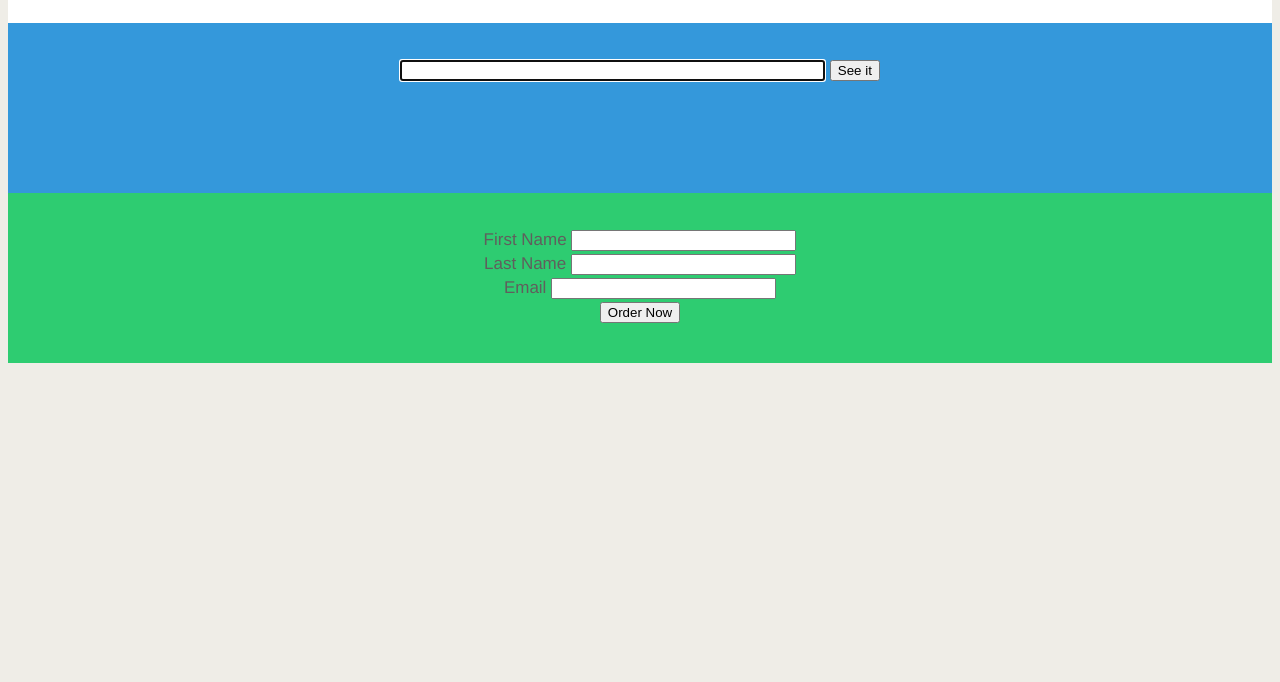
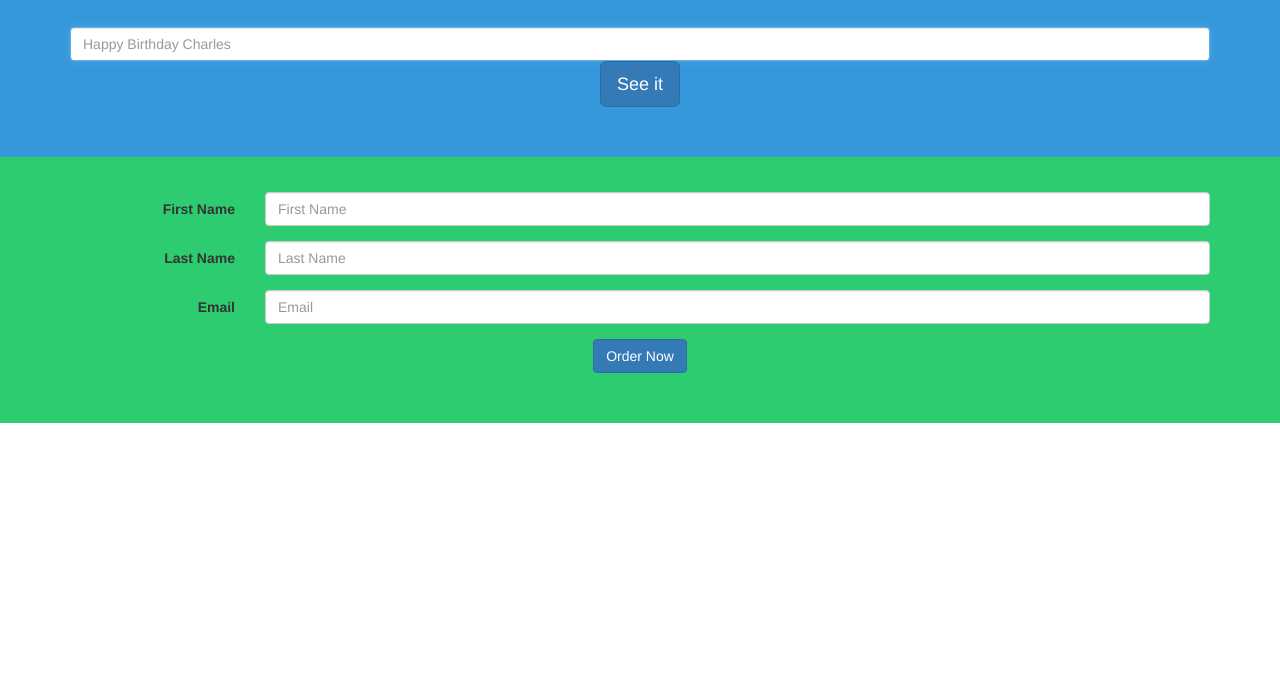
Before and after one commit to BrendanJohn/HappyBirthday1996, a plain HTML site: page index.html in a window 1280 px wide. Shown: the part 118-800 px from the top of the page. Drawn offline with nearby package versions, Linux system fonts and the light colour scheme; files that its build step writes are made by us from their sources; files whose address does not match are found by name.

Commit message:
updated with bootstrap

```diff
--- a/index.html
+++ b/index.html
@@ -3,7 +3,8 @@
 
 <head>
     <link rel="stylesheet" href="styles/style.css">
-    <title>Final Project</title>
+    <link rel="stylesheet" href="styles/bootstrap.min.css">
+    <title>Happy Birthday 1996</title>
 </head>
 
 <body>
@@ -14,13 +15,19 @@
     </header>
 
     <section class="module module-blue">
-        <div class="container medium">
+        <div class="container">
             <form id="bannerForm">
-                <input size="50" maxlength="25" name="banner" id="banner" type="text" value="" required autocomplete="off" autofocus>
-                <button type="button" id="seeIt" title="click here to see your banner displayed above">See it</button>
+                <div class="form-group">
+                    <input type="email" class="form-control btm-padding" name="banner" id="banner" placeholder="Happy Birthday Charles" required autocomplete="off" autofocus>
+                    <button type="button" class="btn btn-lg btn-primary" id="seeIt" title="click here to see your banner displayed above">See it</button>
+                </div>
             </form>
-            <span id="hint">Banners must contain at least <strong>one</strong> full word (at least 4 characters)</span>
-            <span id="good"><strong>Looks Good!</strong></span>
+        </div>
+
+
+
+        <span id="hint">Banners must contain at least <strong>one</strong> full word (at least 4 characters)</span>
+        <span id="good"><strong>Looks Good!</strong></span>
         </div>
         <div id="imageAdd">Add a graphic to your banner?
             <button type="button" id="cakeBtn">Cake</button>
@@ -34,16 +41,29 @@
         </div>
     </section>
     <section class="module module-green">
-        <div class="container medium">
-            <form id="orderForm">
-                First Name
-                <input size="25" maxlength="25" name="fName" id="fName" type="text" value="" autocomplete="off" >
-                <br /> Last Name
-                <input size="25" maxlength="25" name="lName" id="lName" type="text" value="" autocomplete="off">
-                <br /> Email
-                <input size="25" maxlength="25" name="email" id="email" type="text" value="" autocomplete="off">
-                <br />
-                <button type="submit" id="orderNow">Order Now</button>
+        <div class="container">
+            <form id="orderForm" class="form-horizontal">
+                <div class="form-group">
+                    <label for="inputEmail" class="control-label col-xs-2">First Name</label>
+                    <div class="col-xs-10">
+                        <input type="text" id="fName" name="fName" class="form-control btm-padding" id="inputEmail" placeholder="First Name" autocomplete="off">
+                    </div>
+                </div>
+                <div class="form-group">
+                    <label for="inputPassword" class="control-label col-xs-2">Last Name</label>
+                    <div class="col-xs-10">
+                        <input type="text" id="lName" name="lName" class="form-control btm-padding" id="inputPassword" placeholder="Last Name" autocomplete="off">
+                    </div>
+                </div>
+                <div class="form-group">
+                    <label for="inputPassword" class="control-label col-xs-2">Email</label>
+                    <div class="col-xs-10">
+                        <input type="text" id="email" name="email" class="form-control btm-padding" id="inputPassword" placeholder="Email" autocomplete="off">
+                    </div>
+                </div>
+                <div class="form-group">
+                    <button type="submit" id="orderNow" class="btn btn-primary btm-padding">Order Now</button>
+                </div>
             </form>
         </div>
     </section>
```
